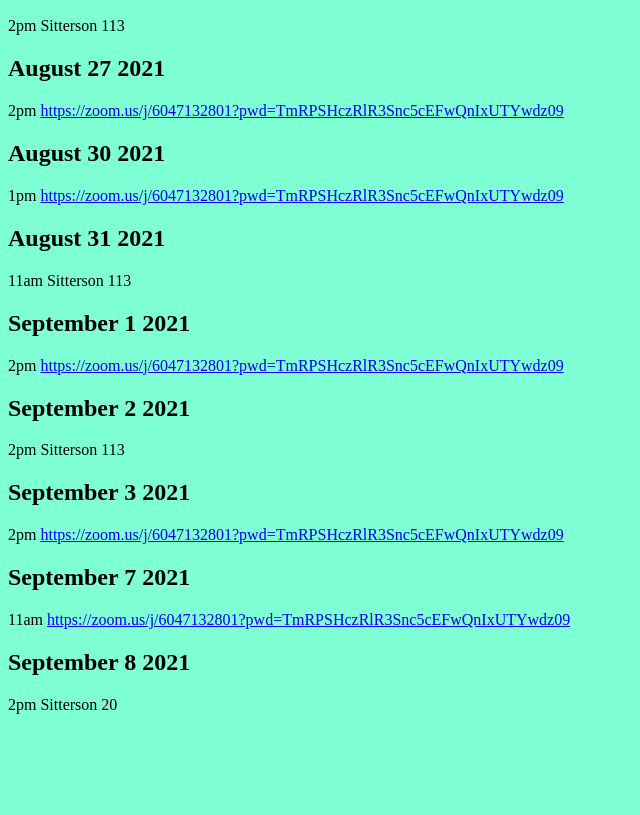
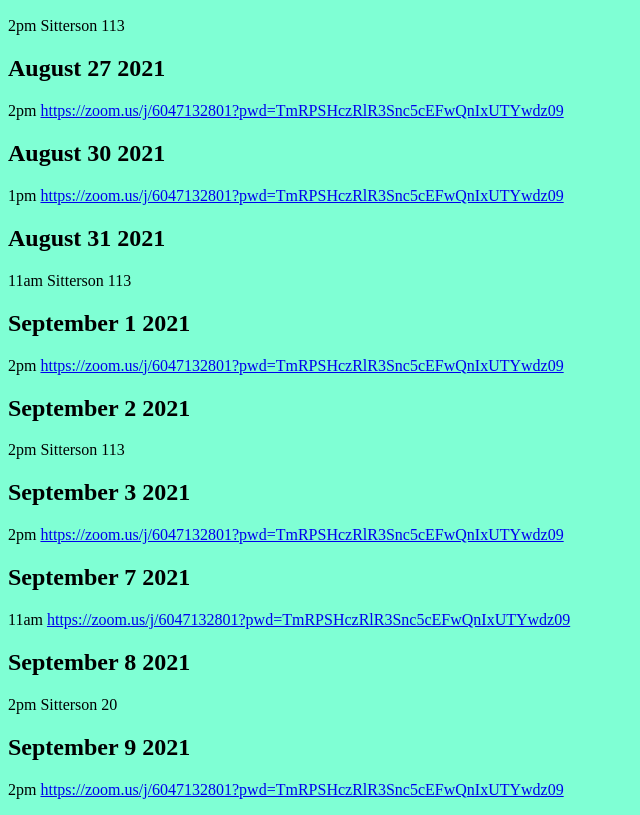
Before and after one commit to m-fin/matthewfinley.org, a plain HTML site: page officehours.html in a window 1280 px wide. Shown: the part 96-911 px from the top of the page, without its empty margins (0-640 px from the left). Before the commit the page ends 826 px from the top, so only its background shows below. Drawn offline with Linux system fonts and the light colour scheme.

Commit message:
officehours

```diff
--- a/officehours.html
+++ b/officehours.html
@@ -30,5 +30,8 @@
         <h2>September 8 2021</h2>
         <p>2pm Sitterson 20</p>
 
+        <h2>September 9 2021</h2>
+        <p>2pm <a href="https://zoom.us/j/6047132801?pwd=TmRPSHczRlR3Snc5cEFwQnIxUTYwdz09">https://zoom.us/j/6047132801?pwd=TmRPSHczRlR3Snc5cEFwQnIxUTYwdz09</a></p>
+
     </body>
 </html>
```
